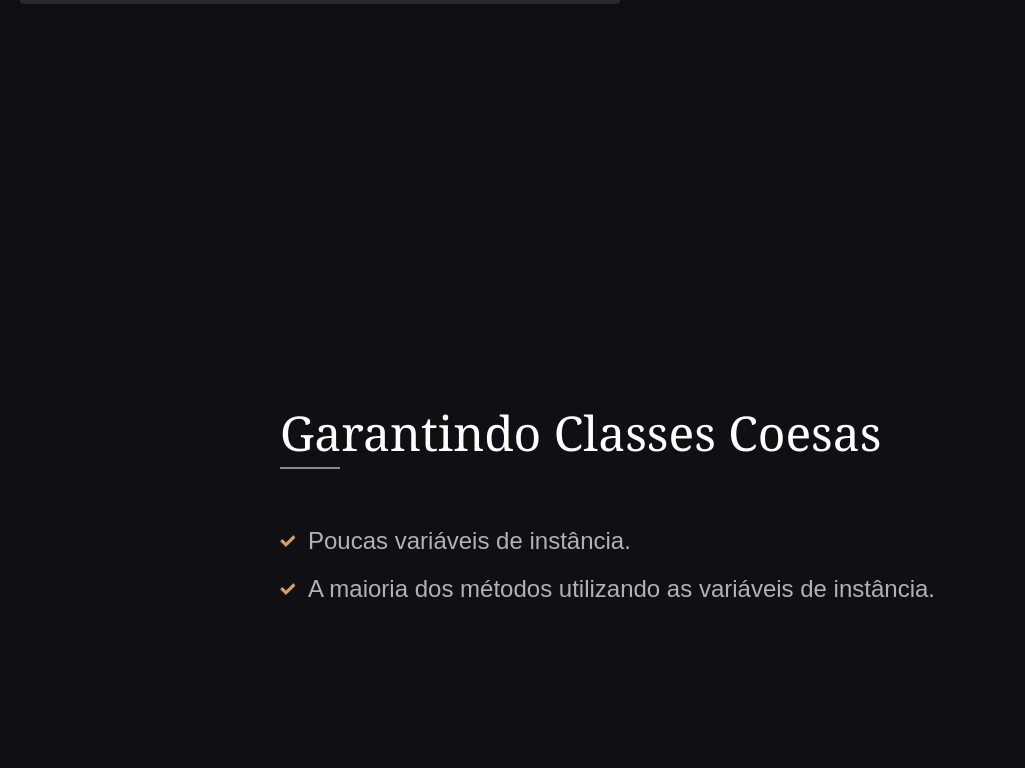
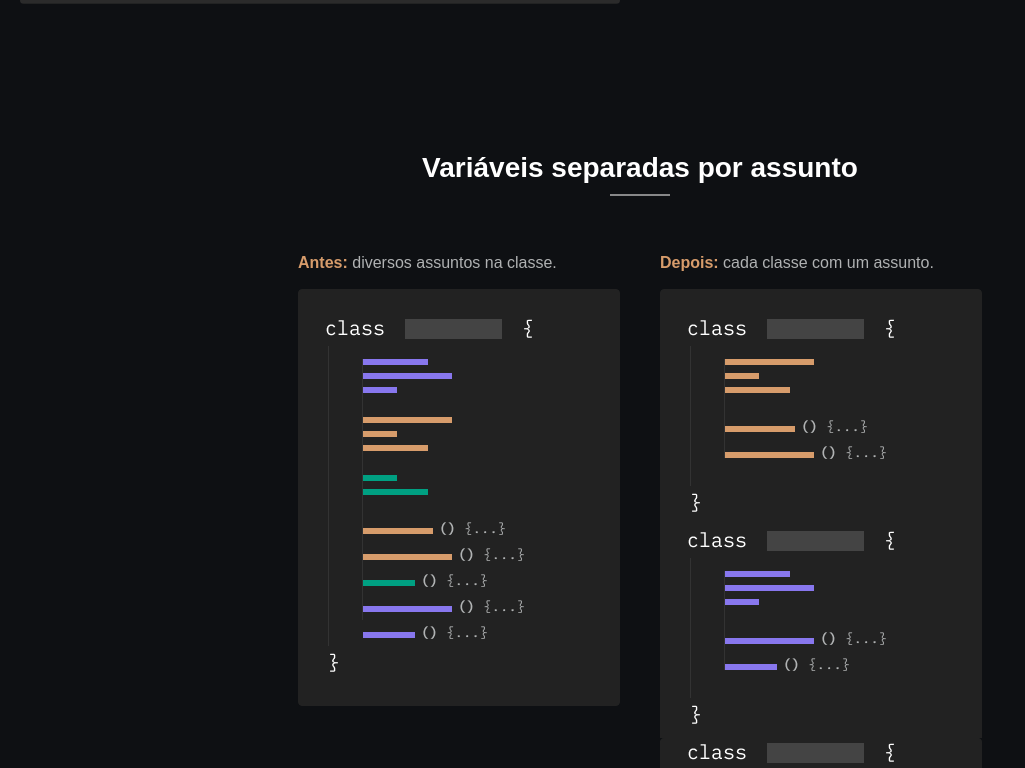
Before and after one commit to GabriellBarbosa/React-Course-Page, a React (Vite) app: page /slide/codigo-limpo/0503-coesao in a window 1280 px wide. Shown: the part 3089-3857 px from the top of the page, without its empty margins (0-1025 px from the left). Built offline with nearby package versions, Linux system fonts and the light colour scheme.

Commit message:
slide added

```diff
--- a/src/pages/Slide/CleanCode/0503/index.tsx
+++ b/src/pages/Slide/CleanCode/0503/index.tsx
@@ -7,6 +7,8 @@ import React from 'react';
 import { default as logo } from '../../../../assets/BookInVideo.svg';
 import { default as OrderProcessor } from '../../../../assets/OrderProcessor.png';
 import { default as OrderProcessorExtracted } from '../../../../assets/OrderProcessorExtracted.png';
+import { default as OneResponsability } from './images/one-responsability.png';
+import { default as SeveralResponsabilities } from './images/several-responsabilities.png';
 
 function _0503() {
     const { slideNumber, addSlide } = useSlide();
@@ -83,6 +85,26 @@ function _0503() {
             </section>
 
             <section className={slideStyles.slide} data-testid="slide" ref={addSlide}>
+                <div className={styles.wrapper}>
+                    <h2 className={styles.refactoringTitle}>Variáveis separadas por assunto</h2>
+                    <div className={styles.codeExamples}>
+                        <div>
+                            <p className={styles.codeDescription}><span className={slideStyles.hightlight}>Antes:</span> diversos assuntos na classe.</p>
+                            <div className={styles.imgWrapper}>
+                                <img src={SeveralResponsabilities} alt="Uma classe tratando de três assuntos diferentes" />
+                            </div>
+                        </div>
+                        <div>
+                            <p className={styles.codeDescription}><span className={slideStyles.hightlight}>Depois:</span> cada classe com um assunto.</p>
+                            <div className={styles.imgWrapper}>
+                                <img src={OneResponsability} alt="Três classes tratando de apenas um assunto cada" />
+                            </div>
+                        </div>
+                    </div>
+                </div>
+            </section>
+
+            <section className={slideStyles.slide} data-testid="slide" ref={addSlide}>
                 <div className={slideStyles.container}>
                     <h2 className={slideStyles.regular_title}>Garantindo Classes Coesas</h2>
                     <ul className={`${slideStyles.list} ${styles.list}`}>
--- a/src/pages/Slide/CleanCode/0503/styles.module.css
+++ b/src/pages/Slide/CleanCode/0503/styles.module.css
@@ -100,3 +100,7 @@
     background-position: center;
     background-size: cover;
 }
+
+.wrapper {
+    padding: 2.5rem 1.25rem;
+}
```
Also changed, not shown: src/pages/Slide/CleanCode/0503/images/one-responsability.png (added), src/pages/Slide/CleanCode/0503/images/several-responsabilities.png (added).
